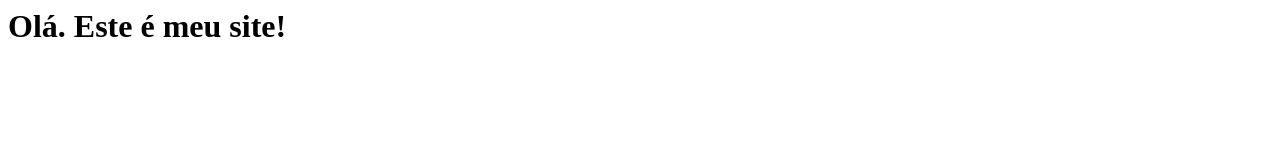
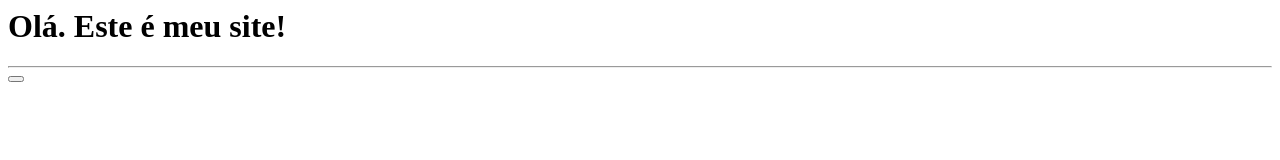
Before and after one commit to jordaaal/jordaaal.github.io, a plain HTML site: page index.html in a window 1280 px wide. Drawn offline with Linux system fonts and the light colour scheme.

Commit message:
Update index.html

```diff
--- a/index.html
+++ b/index.html
@@ -1 +1,3 @@
 <h1>Olá. Este é meu site!</h1>
+<hr>
+<button submit="Confirmar"></button>
```
